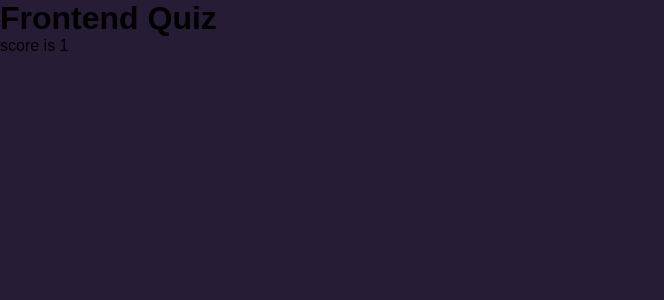
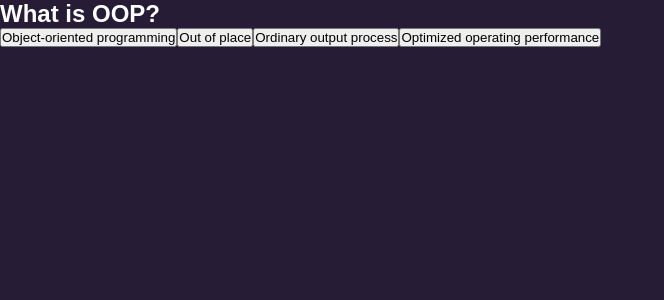
Before and after one commit to JakubKb/Vue-Frontend-Quiz, a Vue app: page / in a window 1280 px wide. Shown: the top 300 px of the page, without its empty margins (0-664 px from the left). Built offline with nearby package versions, Linux system fonts and the light colour scheme.

Commit message:
Complete site rebuild.

```diff
--- a/src/components/App.vue
+++ b/src/components/App.vue
@@ -1,39 +1,72 @@
 <template>
   <main>
     <div class="container">
-      <h1>Frontend Quiz</h1>
-      <div class="question">{{}}</div>
-      <p>score is {{ score }}</p>
+      <div class="questions">
+        <div class="question-text">
+          <h2 v-if="questions[0]" :key="questions[0].id">
+            {{ questions[0].question }}
+          </h2>
+        </div>
+      </div>
+      <div class="answers">
+        <button v-for="(option, index) in questions[0].options" :key="index">
+          {{ option }}
+        </button>
+      </div>
     </div>
   </main>
 </template>
 
 <script>
-import questions from "./questions.json";
+const questions = [
+  {
+    id: 0,
+    question: "What is OOP?",
+    answer: "0",
+    options: [
+      "Object-oriented programming",
+      "Out of place",
+      "Ordinary output process",
+      "Optimized operating performance",
+    ],
+    selected: null,
+  },
+  {
+    id: 1,
+    question: "What is the virtual DOM?",
+    answer: "1",
+    options: [
+      "A physical representation of the HTML Document",
+      "An in-memory representation of the actual DOM",
+      "A way to optimize website's performance",
+      "A JavaScript library for handling events",
+    ],
+    selected: null,
+  },
+  {
+    id: 2,
+    question:
+      "What is the difference between server-side rendering and client-side rendering?",
+    answer: "2",
+    options: [
+      "Server-side rendering is for backend and client-side rendering is for frontend",
+      "Server-side rendering is faster than client-side rendering",
+      "Server-side rendering renders the pages on the server, while client-side rendering renders the pages in the browser",
+      "Server-side rendering is for static pages and client-side rendering is for dynamic pages",
+    ],
+    selected: null,
+  },
+];
+
 export default {
   data() {
     return {
-      value: 0,
       questions: questions,
-      quizCompleted: false,
-      currentQuestion: 0,
     };
   },
-  methods: {
-    setAnswer(e) {
-      this.questions[this.currentQuestion].selected = e.target.value;
-    },
-  },
-  computed: {
-    score() {
-      let score = 0;
-      this.questions.forEach((q) => {
-        if (q.selected === q.answer) score++;
-      });
-      return score;
-    },
-  },
 };
+
+console.log(questions);
 </script>
 
 <style>
@@ -47,5 +80,6 @@ body {
   min-height: 100vh;
   background-color: #271c36;
   font-family: "montserrat", sans-serif;
+  color: white;
 }
 </style>
```
